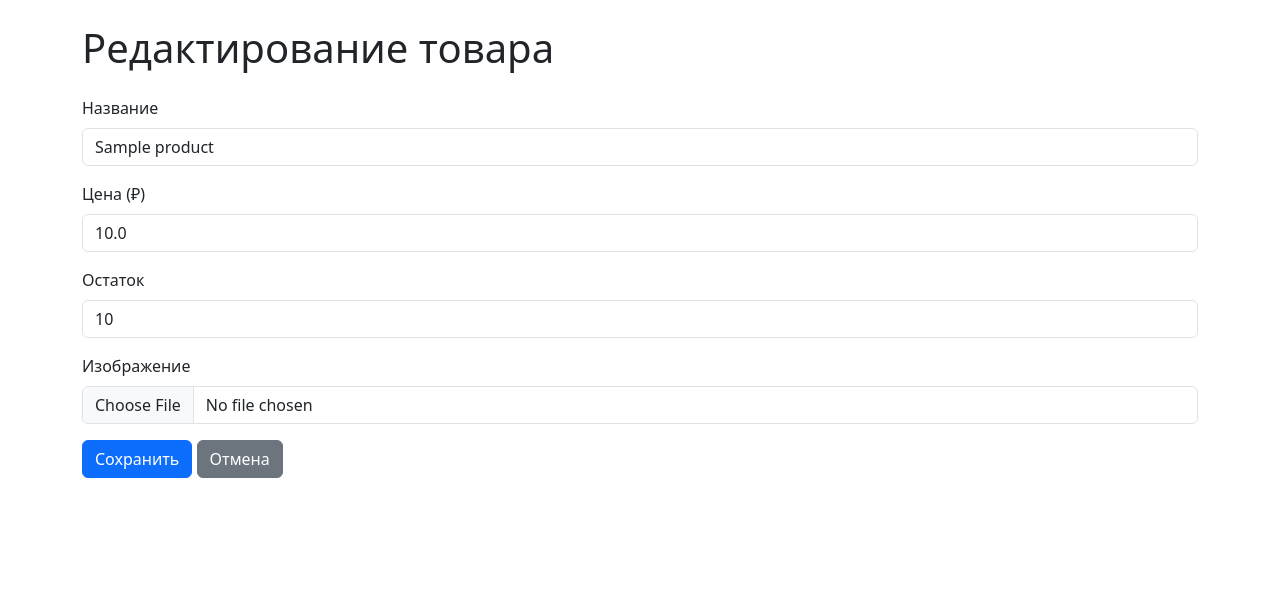
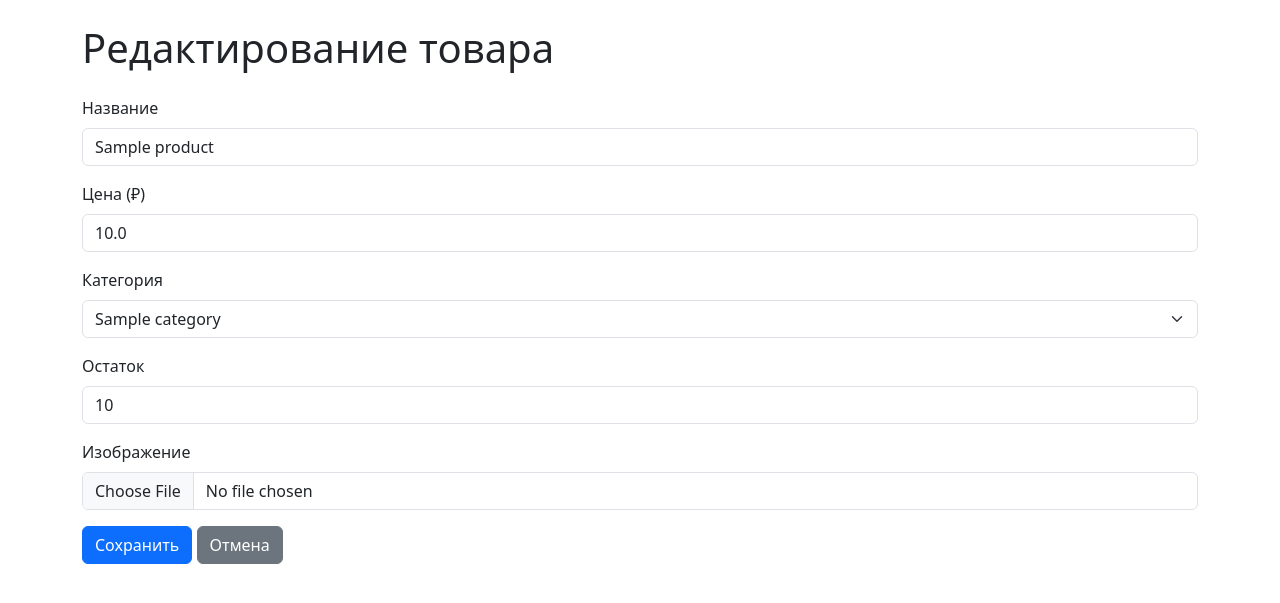
Before and after one commit to Syrkery/Order_and_product_management_system, a Flask app: page /edit/1 in a window 1280 px wide. Shown: the top 603 px of the page. Run offline with Flask 3, Linux system fonts and the light colour scheme; tables that the repository leaves empty hold one stand-in row (values such as "Sample post").

Commit message:
added categories

```diff
--- a/app.py
+++ b/app.py
@@ -27,29 +27,38 @@ def close_db(error):
 @app.route('/')
 def index():
     db = get_db()
-    query = """SELECT id, name, price, stock, image FROM Products WHERE 1=1"""
+    query = """
+           SELECT Products.id, Products.name, Products.price, Products.stock, Products.image, Categories.name AS category
+           FROM Products
+           LEFT JOIN Categories ON Products.category_id = Categories.id
+           WHERE 1=1
+       """
     params = []
 
     search = request.args.get('search', '').strip()
     if search:
-        query += ' AND name LIKE ?'
+        query += ' AND Products.name LIKE ?'
         params.append(f'%{search}%')
 
     filter_stock = request.args.get('filter_stock')
     if filter_stock == 'low':
-        query += ' AND stock < 5'
+        query += ' AND Products.stock < 5'
 
-    query += ' ORDER BY name ASC'
+    query += ' ORDER BY Products.name ASC'
     products = db.execute(query, params).fetchall()
     return render_template('index.html', products=products, search=search, filter_stock=filter_stock)
 
 
 @app.route('/add', methods=['GET', 'POST'])
 def add_product():
+    db = get_db()
+    categories = db.execute("""SELECT id, name FROM Categories ORDER BY name""").fetchall()
+
     if request.method == 'POST':
         name = request.form['name']
         price = request.form['price']
         stock = request.form['stock']
+        category_id = request.form['category'] or None
         image_file = request.files.get('image')
         image_filename = ''
 
@@ -60,22 +69,24 @@ def add_product():
             image_filename = filename
 
         db = get_db()
-        db.execute("""INSERT INTO Products (name, price, stock, image) VALUES (?, ?, ?, ?)""",
-                   (name, price, stock, image_filename))
+        db.execute("""INSERT INTO Products (name, price, stock, image, category_id) VALUES (?, ?, ?, ?, ?)""",
+                   (name, price, stock, image_filename, category_id))
         db.commit()
         return redirect(url_for('index'))
-    return render_template('add_product.html')
+    return render_template('add_product.html', categories=categories)
 
 
 @app.route('/edit/<int:product_id>', methods=['GET', 'POST'])
 def edit_product(product_id):
     db = get_db()
     product = db.execute("""SELECT * FROM Products WHERE id = ?""", (product_id,)).fetchone()
+    categories = db.execute("""SELECT id, name FROM Categories ORDER BY name""").fetchall()
 
     if request.method == 'POST':
         name = request.form['name']
         price = request.form['price']
         stock = request.form['stock']
+        category_id = request.form['category'] or None
         image_file = request.files.get('image')
         image_filename = product['image']
 
@@ -85,12 +96,15 @@ def edit_product(product_id):
             image_file.save(image_path)
             image_filename = filename
 
-        db.execute("""UPDATE Products SET name = ?, price = ?, stock = ?, image = ? WHERE id = ?""",
-                   (name, price, stock, image_filename, product_id))
+        db.execute("""
+                    UPDATE Products
+                    SET name = ?, price = ?, stock = ?, image = ?, category_id = ?
+                    WHERE id = ?
+                """, (name, price, stock, image_filename, category_id, product_id))
         db.commit()
         return redirect(url_for('index'))
 
-    return render_template('edit_product.html', product=product)
+    return render_template('edit_product.html', product=product, categories=categories)
 
 
 @app.route('/delete/<int:product_id>', methods=['POST'])
--- a/templates/edit_product.html
+++ b/templates/edit_product.html
@@ -17,6 +17,15 @@
             <input type="number" name="price" class="form-control" step="0.01" value="{{ product.price }}" required>
         </div>
         <div class="mb-3">
+            <label class="form-label">Категория</label>
+            <select name="category" class="form-select">
+                <option value="">Без категории</option>
+                {% for cat in categories %}
+                    <option value="{{ cat.id }}" {% if product.category_id == cat.id %}selected{% endif %}>{{ cat.name }}</option>
+                {% endfor %}
+            </select>
+        </div>
+        <div class="mb-3">
             <label class="form-label">Остаток</label>
             <input type="number" name="stock" class="form-control" value="{{ product.stock }}" required>
         </div>
--- a/templates/index.html
+++ b/templates/index.html
@@ -34,6 +34,7 @@
             <tr>
                 <th>Изображение</th>
                 <th>Название</th>
+                <th>Категория</th>
                 <th>Цена (₽)</th>
                 <th>Остаток</th>
                 <th>Действия</th>
@@ -50,6 +51,7 @@
                     {% endif %}
                 </td>
                 <td>{{ product.name }}</td>
+                <td>{{ product.category or '—' }}</td>
                 <td>{{ product.price }}</td>
                 <td>{{ product.stock }}</td>
                 <td>
```
Also changed, not shown: templates/add_product.html (+9 -0 lines).
